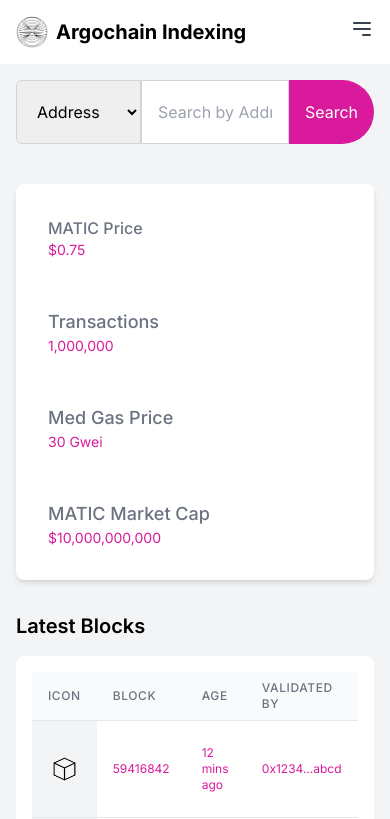
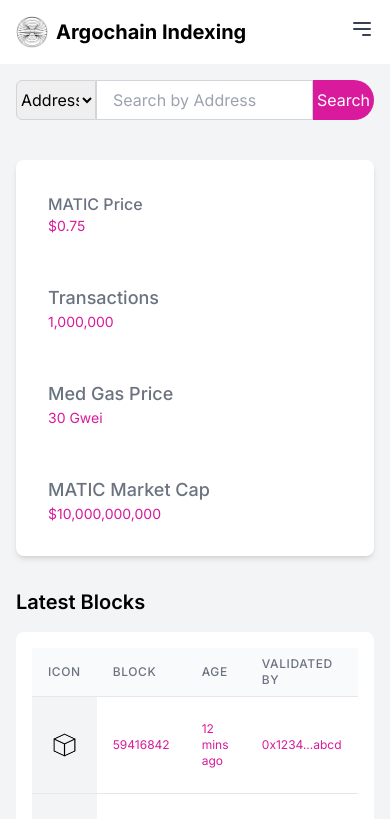
Before and after one commit to nur-devolvedai/Devolved_AI_MEXC_Indexing, a Next.js app in the folder frontend/: page / in a window 390 px wide. Shown: the top 819 px of the page. Built offline with nearby package versions, Linux system fonts and the light colour scheme.

Commit message:
full responsive done

```diff
--- a/frontend/src/app/components/BlockDetails.tsx
+++ b/frontend/src/app/components/BlockDetails.tsx
@@ -26,7 +26,7 @@ const BlockDetails = ({ blockId }: any) => {
         <select
           value={filter}
           onChange={(e) => setFilter(e.target.value)}
-          className="px-4 py-2 border border-gray-300 rounded-l-md h-16 focus:outline-none focus:ring-1 focus:ring-[#D91A9C]"
+          className="lg:px-4 py-2 border border-gray-300 rounded-l-md w-20 lg:w-auto h-10 lg:h-16 focus:outline-none focus:ring-1 focus:ring-[#D91A9C]"
         >
           <option value="address">Address</option>
           <option value="txnHash">Txn Hash</option>
@@ -38,9 +38,9 @@ const BlockDetails = ({ blockId }: any) => {
           value={searchQuery}
           onChange={(e) => setSearchQuery(e.target.value)}
           placeholder={`Search by ${filter.charAt(0).toUpperCase() + filter.slice(1)}`}
-          className="w-full lg:w-[750px] px-4 py-2 border border-gray-300 h-16 focus:outline-none focus:ring-1 focus:ring-[#D91A9C]"
+          className="w-full lg:w-[750px] px-4 py-2 border border-gray-300 h-10 lg:h-16 focus:outline-none focus:ring-1 focus:ring-[#D91A9C]"
         />
-        <button type="submit" className="px-4 py-2 h-16 bg-[#D91A9C] text-white rounded-r-full hover:bg-[#e332ab]">
+        <button type="submit" className="px-1 lg:px-4 py-2 h-10 lg:h-16 bg-[#D91A9C] text-white rounded-r-full hover:bg-[#e332ab]">
           Search
         </button>
         {/* if (${filter.charAt(0).toUpperCase() + filter.slice(1)}==="block") {
```
